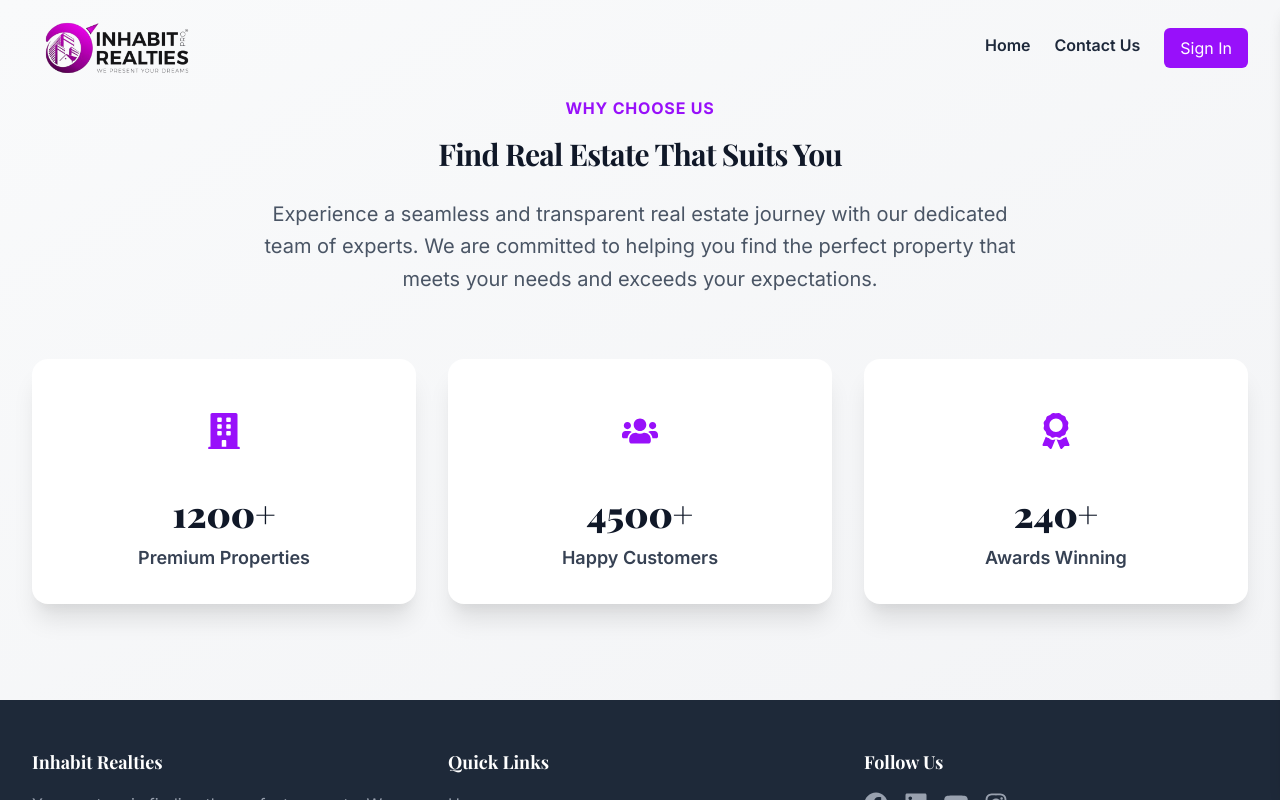
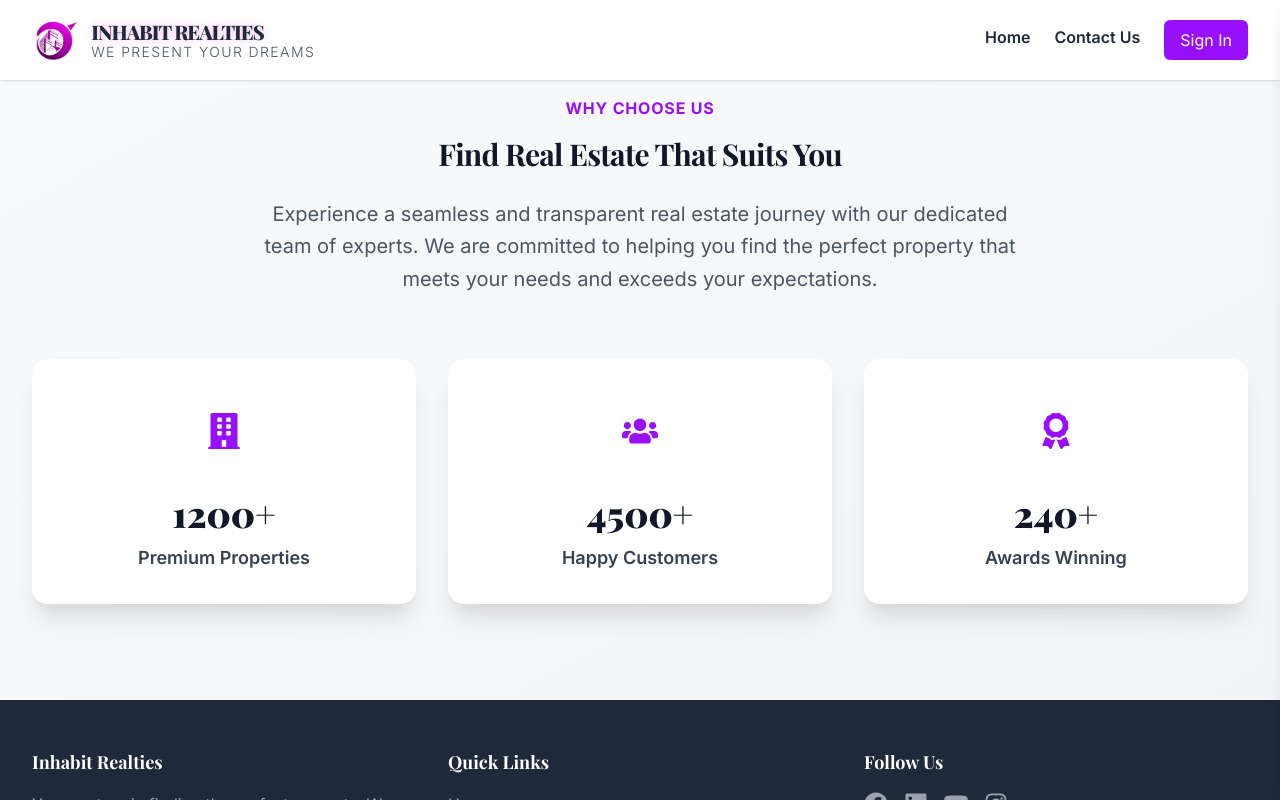
Before and after one commit to RishiGaware/inhabitrealties3.0, a React (Vite) app: page /features in a window 1280 px wide. Built offline with nearby package versions, Linux system fonts and the light colour scheme.

Commit message:
feat: Update API backend URL, refresh banner text and button styles, and simplify header styling with logo adjustments.

```diff
--- a/src/components/Banner.jsx
+++ b/src/components/Banner.jsx
@@ -16,26 +16,44 @@ const Banner = () => {
       <div className="absolute inset-0 bg-gradient-to-br from-black/90 via-black/85 to-black/90"></div>
       <div className="relative z-10 text-center px-4 max-w-4xl mx-auto">
         <div className="mb-6">
-          <h1 className="text-3xl sm:text-4xl md:text-5xl lg:text-6xl font-bold leading-tight tracking-tight bounce-in"
-              style={{
-                fontFamily: "'Playfair Display', Georgia, serif",
-                color: 'rgb(215, 17, 220)', // Updated vibrant magenta
-                fontWeight: '900',
-                letterSpacing: '-0.02em',
-                textShadow: '0 2px 8px rgba(0,0,0,0.18)', // Soft black shadow only
-              }}>
-            INHABIT REALTIES
-          </h1>
+      <div
+  className="relative inline-block p-[6px] rounded-2xl shimmer-border"
+>
+  <h1
+    className="
+      text-3xl sm:text-4xl md:text-5xl lg:text-6xl
+      font-black leading-[1.05] tracking-tight
+    "
+    style={{
+      fontFamily: "'Playfair Display', serif",
+      background: "linear-gradient(135deg, #a855f7, #c026d3, #db2777)", // Purple to Fuchsia to Pink (Less Red)
+      WebkitBackgroundClip: "text",
+      WebkitTextFillColor: "transparent",
+      letterSpacing: "-0.025em",
+
+      // 🔥 OUTLINE + GLOW RIGHT HERE
+      filter: `
+        drop-shadow(0 0 3px rgba(255,255,255,0.7))      /* thin bright outline - reduced opacity */
+        drop-shadow(0 0 10px rgba(192, 38, 211, 0.3))   /* inner fuchsia glow - reduced opacity */
+        drop-shadow(0 0 22px rgba(168, 85, 247, 0.2))   /* outer purple aura - reduced opacity */
+        drop-shadow(0 8px 18px rgba(192, 38, 211, 0.25)) /* original soft depth - reduced opacity */
+        drop-shadow(0 2px 6px rgba(0,0,0,0.25))         /* original shadow - reduced opacity */
+      `,
+    }}
+  >
+    INHABIT REALTIES
+  </h1>
+</div>
         </div>
         <div className="mb-8">
-          <p className="text-base sm:text-lg md:text-xl max-w-2xl mx-auto leading-relaxed bounce-in font-medium"
+          <p className="text-sm sm:text-base md:text-lg max-w-2xl mx-auto leading-relaxed bounce-in font-medium"
              style={{
                animationDelay: '0.2s',
                fontFamily: "'Inter', -apple-system, BlinkMacSystemFont, 'Segoe UI', sans-serif",
-               color: '#fff',
-               fontWeight: '600',
+               color: '#f3f4f6', // Gray-100
+               fontWeight: '500',
                lineHeight: '1.6',
-               textShadow: '0 2px 8px rgba(0,0,0,0.32)'
+               textShadow: '0 2px 4px rgba(0,0,0,0.5)'
              }}>
             We connect people with the homes they’ve always imagined
           </p>
@@ -43,13 +61,13 @@ const Banner = () => {
         <div className="flex flex-col sm:flex-row gap-3 justify-center items-center bounce-in" style={{ animationDelay: '0.4s' }}>
           <button
             onClick={() => window.location.href = '/login'}
-            className="px-4 py-2 text-sm sm:px-6 sm:py-2.5 sm:text-base bg-gradient-to-r from-purple-600 to-blue-600 hover:from-purple-700 hover:to-blue-700 text-white font-semibold rounded-full transition-all duration-300 transform hover:scale-105 hover:shadow-2xl"
+            className="px-4 py-2 text-sm sm:px-6 sm:py-2.5 sm:text-base bg-gradient-to-r from-purple-600 to-fuchsia-600 hover:from-purple-700 hover:to-fuchsia-700 text-white font-semibold rounded-full transition-all duration-300 transform hover:scale-105 hover:shadow-2xl"
             style={{
               fontFamily: "'Inter', -apple-system, BlinkMacSystemFont, 'Segoe UI', sans-serif",
-              background: 'linear-gradient(to right, #9333ea, #2563eb)',
+              background: 'linear-gradient(to right, #a855f7, #c026d3)',
               border: 'none',
               cursor: 'pointer',
-              boxShadow: '0 4px 12px rgba(147, 51, 234, 0.4)',
+              boxShadow: '0 4px 12px rgba(192, 38, 211, 0.3)',
               fontWeight: '600'
             }}>
             Sign In
--- a/src/components/Header/Header.jsx
+++ b/src/components/Header/Header.jsx
@@ -2,7 +2,6 @@ import React, { useState, useEffect } from 'react';
 import { Link, useNavigate, useLocation } from 'react-router-dom';
 import { FiMenu, FiX } from 'react-icons/fi';
 import logo from '../../assets/images/logo.png';
-import logoWhite from '../../assets/images/logown.png';
 import { IconButton, Box, Badge, Tooltip, Popover, PopoverTrigger, PopoverContent, PopoverHeader, PopoverBody, PopoverCloseButton, VStack, Text as ChakraText, HStack } from '@chakra-ui/react';
 import { FiBell, FiInfo, FiAlertTriangle, FiCheckCircle } from 'react-icons/fi';
 import { useDisclosure } from '@chakra-ui/react';
@@ -58,12 +57,17 @@ const Header = () => {
 
   const Logo = () => (
     <Link to="/" className="flex items-center space-x-3 flex-shrink-0">
-      <img className="h-16 sm:h-30 w-auto" src={isScrolled ? logo : logoWhite} alt="Inhabit Realties" />
-      <div className="font-extrabold hidden sm:block">
-        {/* <h1 className="text-2xl sm:text-3xl tracking-tighter">INHABIT REALTIES</h1>
-        <p className="text-sm sm:text-base font-light tracking-widest -mt-1">
+      <img className="h-10 md:h-12 w-auto" src={logo} alt="Inhabit Realties" />
+      <div className="font-extrabold block">
+        <h1
+          className="text-sm sm:text-xl tracking-tighter text-gray-800"
+          style={{ textShadow: '0 0 1px rgba(0,0,0,0.1), 0 0 10px rgba(215, 17, 220, 0.3)' }}
+        >
+          INHABIT REALTIES
+        </h1>
+        <p className="text-[10px] sm:text-sm font-light tracking-widest -mt-1 text-gray-600">
           WE PRESENT YOUR DREAMS
-        </p> */}
+        </p>
       </div>
     </Link>
   );
@@ -124,12 +128,10 @@ const Header = () => {
 
   return (
     <header
-      className={`fixed top-0 left-0 w-full z-50 transition-all duration-300 ${
-        isScrolled ? 'bg-white shadow-md text-gray-800' : 'bg-transparent text-white'
-      }`}
+      className={`fixed top-0 left-0 w-full z-50 transition-all duration-300 bg-white shadow-sm text-gray-800`}
     >
       <div className="w-full px-4 sm:px-6 lg:px-8">
-        <div className="flex items-center justify-between h-24">
+        <div className="flex items-center justify-between h-16 md:h-20">
           <Logo />
           <div className="hidden md:flex items-center gap-4">
             <NavLinks />
--- a/src/services/api.js
+++ b/src/services/api.js
@@ -2,8 +2,8 @@ import axios from 'axios';
 import Cookies from 'js-cookie';
 import { Cookie } from 'lucide-react';
 
-const API_URL = 'http://localhost:3001/api';
-// const API_URL = 'https://updatedbackend-bqg8.onrender.com/api';
+// const API_URL = 'http://localhost:3001/api';
+const API_URL = 'https://updatedbackend-bqg8.onrender.com/api';
 
 
 const api = axios.create({
```
